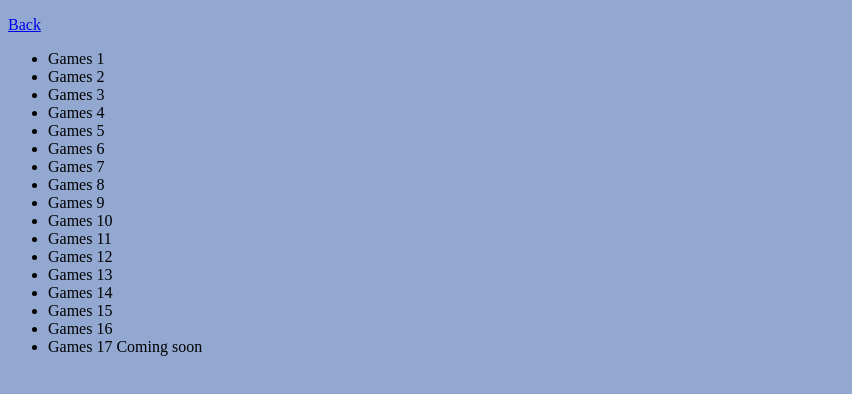
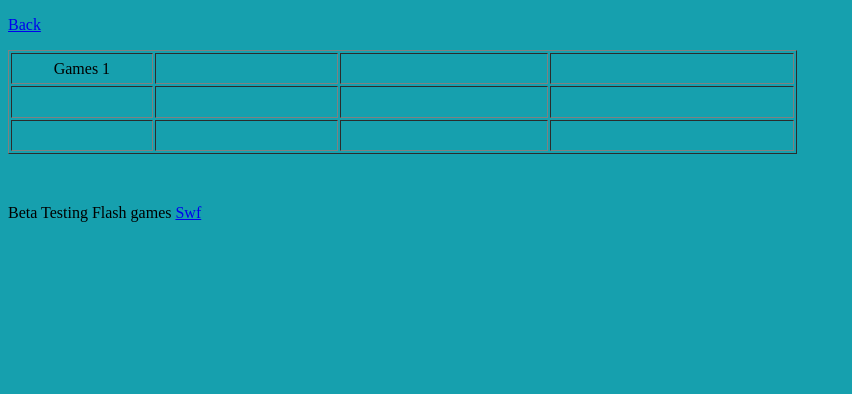
Before and after one commit to sexyx3290/Website, a website: page Games Folder/index games.html in a window 1280 px wide. Shown: the whole page, without its empty margins (0-852 px from the left). Drawn offline with Linux system fonts and the light colour scheme.

Commit message:
Remove Games 2- 17 and  Added swf beta testing flash games + Swf Test Update

```diff
--- a/Games Folder/index games.html
+++ b/Games Folder/index games.html
@@ -5,7 +5,7 @@
     <title>index games</title>
     <style>
 body {
-  background-color: #92a8d1;
+  background-color: #16a0ae;
 }
 </style> </head>
   <body>
@@ -13,23 +13,45 @@ body {
     </ul>
     <a href="../index.html" title="Back to Index">Back</a>
     <ul>
-      <li>Games 1</li>
-      <li>Games 2</li>
-      <li>Games 3</li>
-      <li>Games 4</li>
-      <li>Games 5</li>
-      <li>Games 6</li>
-      <li>Games 7</li>
-      <li>Games 8</li>
-      <li>Games 9 </li>
-      <li>Games 10</li>
-      <li>Games 11</li>
-      <li>Games 12</li>
-      <li>Games 13</li>
-      <li>Games 14</li>
-      <li>Games 15</li>
-      <li>Games 16 </li>
-      <li>Games 17 Coming soon </li>
+    </ul>
+    <table style="width: 789px; height: 104px;" border="1">
+      <tbody>
+        <tr>
+          <td style="width: 133.65px; text-align: center;">Games 1</td>
+          <td style="width: 173.783px; text-align: center;"><br>
+          </td>
+          <td style="width: 197.783px; text-align: center;"><br>
+          </td>
+          <td style="width: 232.783px; text-align: center;"><br>
+          </td>
+        </tr>
+        <tr>
+          <td style="text-align: center;"><br>
+          </td>
+          <td style="text-align: center;"><br>
+          </td>
+          <td style="text-align: center;"><br>
+          </td>
+          <td style="text-align: center;"><br>
+          </td>
+        </tr>
+        <tr>
+          <td style="text-align: center;"><br>
+          </td>
+          <td style="text-align: center;"><br>
+          </td>
+          <td style="text-align: center;"><br>
+          </td>
+          <td style="text-align: center;"><br>
+          </td>
+        </tr>
+      </tbody>
+    </table>
+    <p></p>
+    <p><br>
+    </p>
+    Beta Testing Flash games <a href="file:///C:/Users/Christopher/Documents/GitHub/Website/Games%20Folder/Swf%20Test.html">Swf</a><br>
+    <ul>
     </ul>
   </body>
 </html>
```
Also changed, not shown: Games Folder/Swf Test.html (added, +38 -0 lines), 2 other files.
